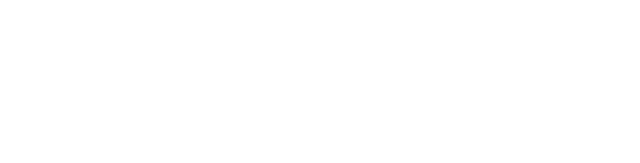
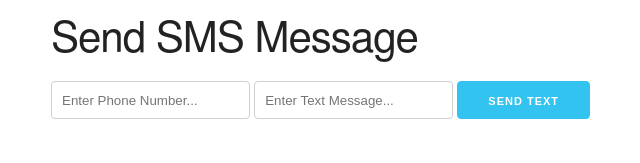
Before and after one commit to MarcinBalejko/node-sms, a website: page views/index.html in a window 1280 px wide. Shown: the whole page, without its empty margins (109-749 px from the left). Drawn offline with nearby package versions, Linux system fonts and the light colour scheme.

Commit message:
:art: Added basic styling

```diff
--- a/views/index.html
+++ b/views/index.html
@@ -11,7 +11,16 @@
 
 <body>
 
+    <div class="container">
+        <h2>Send SMS Message</h2>
+        <input type="tel" name="number" id="number" placeholder="Enter Phone Number...">
+        <input type="text" name="msg" id="msg" placeholder="Enter Text Message...">
+        <input type="button" id="button" value="Send Text" class="button button-primary">
+        <p class="response"></p>
+    </div>
 
+    <script src="/socket.io/socket.io.js"></script>
+    <script src="js/main.js"></script>
 </body>
 
 </html>
```
